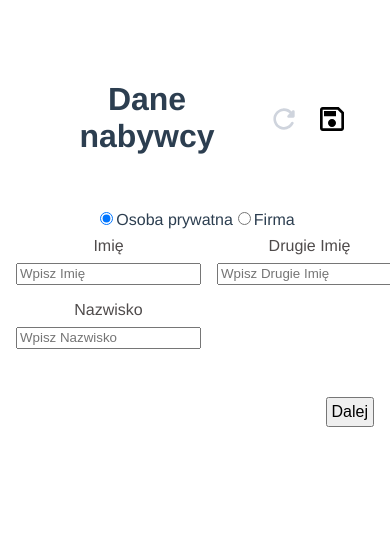
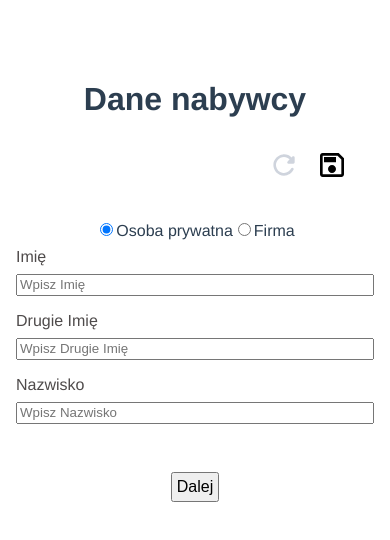
Before and after one commit to Wektors/email-form, a Vue app: page / in a window 390 px wide. Shown: the top 540 px of the page. Built offline with nearby package versions, Linux system fonts and the light colour scheme.

Commit message:
feat: rwd add

```diff
--- a/src/components/FormEntry.vue
+++ b/src/components/FormEntry.vue
@@ -54,6 +54,7 @@ export default {
 
 <style scoped>
 .label {
+	justify-self: left;
 	font-size: 1rem;
 	color: rgb(79, 75, 75);
 }
@@ -61,6 +62,8 @@ input {
 	height: 1rem;
 	margin-top: 0.5rem;
 }
+
+
 .not-touched {
 	color: black;
 	border: 1px solid rgb(0, 0, 0), 0, 0;
--- a/src/components/FormLayout.vue
+++ b/src/components/FormLayout.vue
@@ -79,6 +79,7 @@
 		<FormSummary v-show="currentStep === Steps.Summary" :userData="userData" />
 
 		<div class="footer">
+			<div>
 				<button
 					class="button"
 					@click="handleBack"
@@ -86,8 +87,12 @@
 				>
 					Wstecz
 				</button>
-			<div v-show="currentStep == Steps.ClientData"></div>
-			<button class="button" @click="handleNext">{{ nextStepButton }}</button>
+			</div>
+			<div>
+				<button class="button" @click="handleNext">
+					{{ nextStepButton }}
+				</button>
+			</div>
 		</div>
 	</div>
 </template>
@@ -225,6 +230,23 @@ label {
 	flex-direction: row;
 	justify-content: space-between;
 }
+@media (max-width: 480px) {
+	.top-container {
+		flex-direction: column;
+
+
+	}
+	.header-container {
+		align-self: center;
+	}
+	.icon-container {
+		align-self: flex-end;
+	}
+	.footer {
+		flex-direction: column-reverse;
+		justify-content: center;
+	}
+}
 .header-container {
 	display: flex;
 	align-items: center;
@@ -255,6 +277,7 @@ img {
 	display: flex;
 	justify-content: space-between;
 }
+
 .tooltip:hover {
 	background-color: rgb(234, 232, 232);
 	height: 2rem;
--- a/src/components/FormStep.vue
+++ b/src/components/FormStep.vue
@@ -1,23 +1,20 @@
 <template>
 	<div class="step-container">
-
 		<div
 			v-for="(field, id) in stepData.getFields()"
 			:key="id"
 			class="step-entry"
 		>
-            <FormEntry
-                :form-field="stepData[field]"
-            />
+			<FormEntry :form-field="stepData[field]" />
 		</div>
 	</div>
 </template>
 
 <script>
-import FormEntry from './FormEntry.vue';
+import FormEntry from "./FormEntry.vue";
 
 export default {
-    name: 'FormStep',
+	name: "FormStep",
 	props: {
 		stepData: Object,
 	},
@@ -36,4 +33,9 @@ export default {
 	display: grid;
 	margin: 0.5rem;
 }
+@media (max-width: 480px) {
+	.step-container {
+		grid-template: auto / auto;
+	}
+}
 </style>
```
Lines whose indentation alone changed are shown as unchanged.
